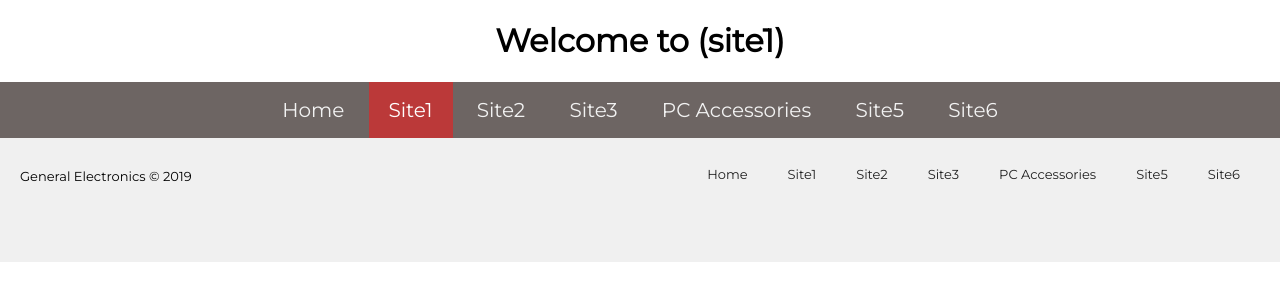
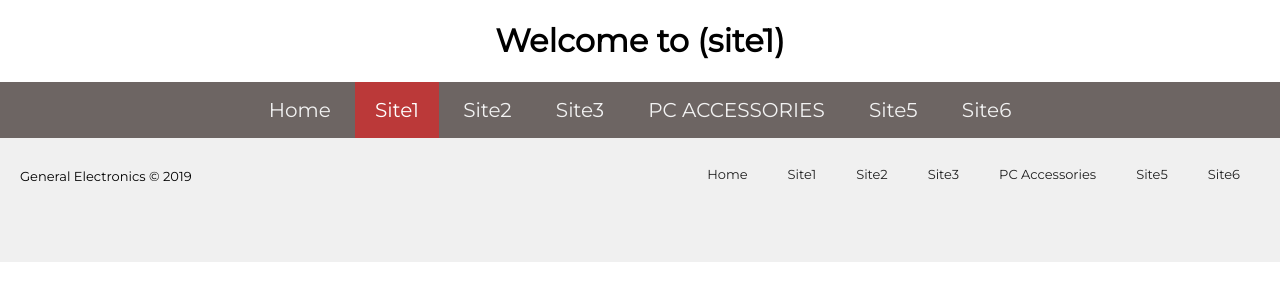
Before and after one commit to mjramer/cuddly-broccoli, a plain HTML site: page site1.html in a window 1280 px wide. Drawn offline with Linux system fonts and the light colour scheme.

Commit message:
Update site1.html

```diff
--- a/site1.html
+++ b/site1.html
@@ -15,7 +15,7 @@
 		<a href="site1.html" class="active">Site1</a>
         <a href="site2.html">Site2</a>
         <a href="site3.html">Site3</a>
-        <a href="site4.html">PC Accessories</a>
+        <a href="site4.html">PC ACCESSORIES</a>
         <a href="site5.html">Site5</a>
         <a href="site6.html">Site6</a>
         <a href="javascript:void(0);" class="js" onclick()="minimize()">
```
